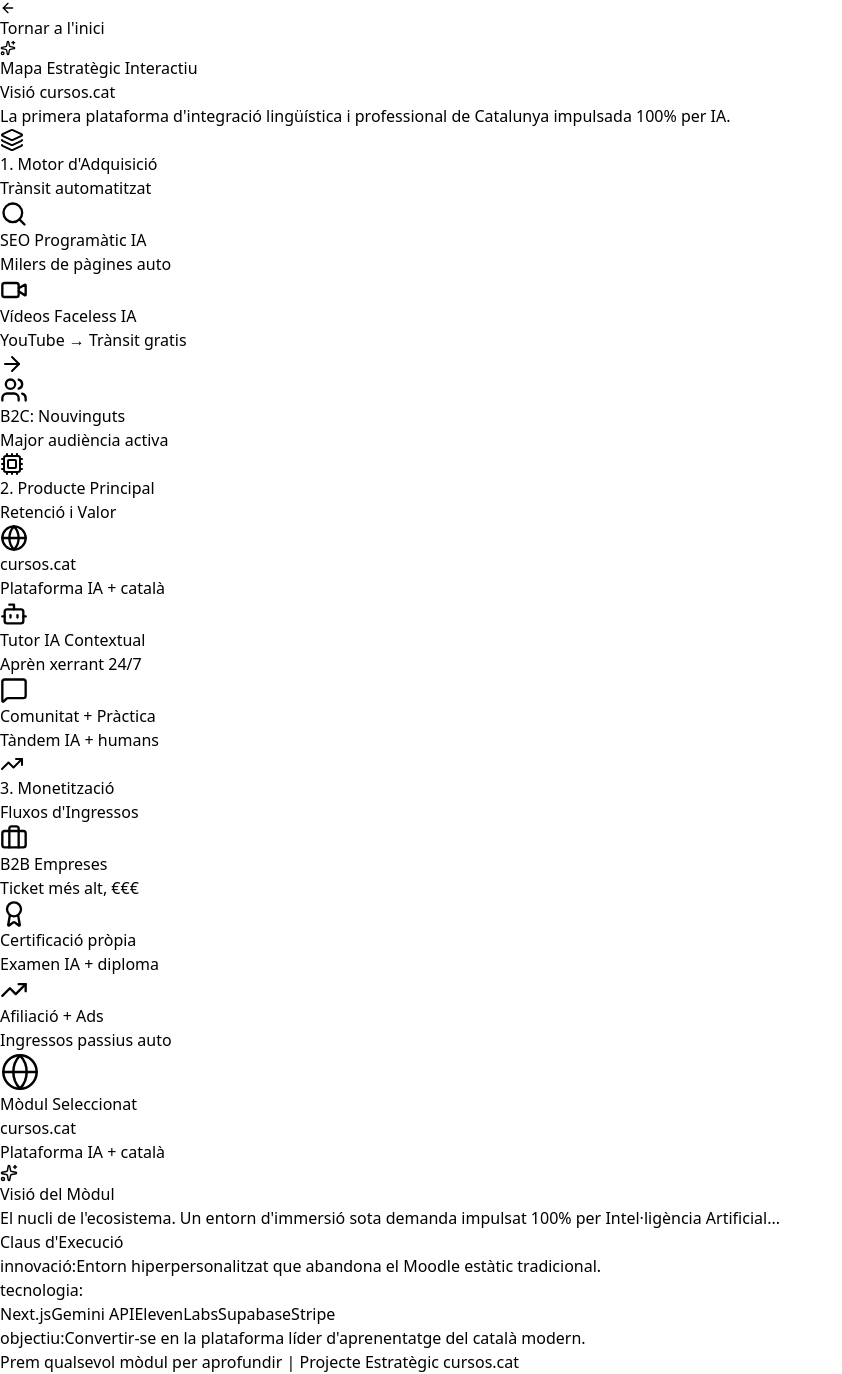
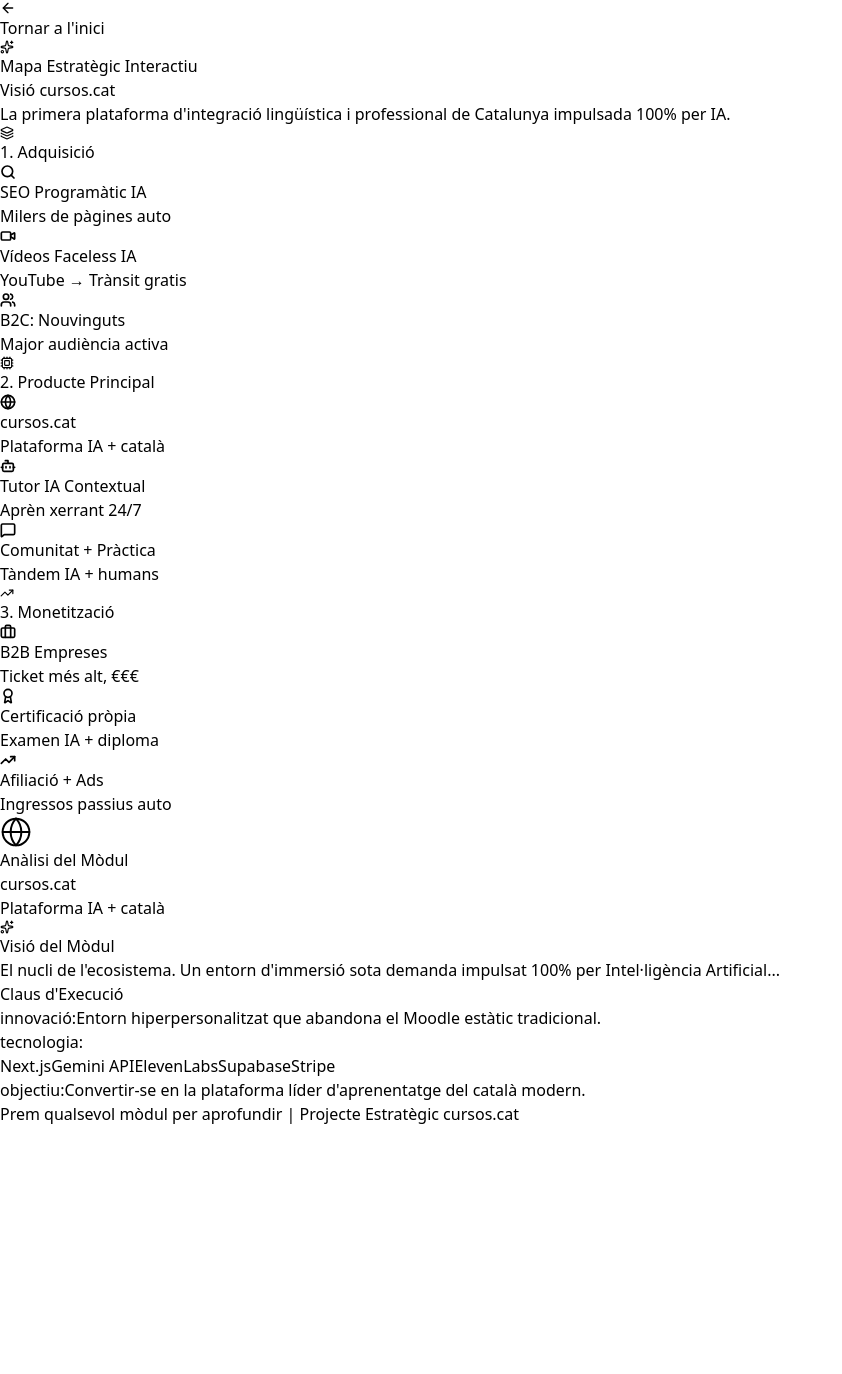
Before and after one commit to vosko03/cursos, a React (Vite) app: page /dash in a window 1280 px wide. Shown: the whole page, without its empty margins (0-842 px from the left). After the commit the page ends 1126 px from the top, so only its background shows below. Built offline with nearby package versions, Linux system fonts and the light colour scheme.

Commit message:
refactor: separar páginas en múltiples componentes

```diff
--- a/src/pages/Dashboard.jsx
+++ b/src/pages/Dashboard.jsx
@@ -1,4 +1,4 @@
-import React, { useState } from 'react';
+import React, { useState, useRef } from 'react';
 import { Link } from 'react-router-dom';
 import {
   Users, Bot, Search, Video, Briefcase, Award,
@@ -6,29 +6,30 @@ import {
   ArrowRight, Sparkles, ArrowLeft
 } from 'lucide-react';
 
+// Component per a cada node (disseny molt més petit i compacte)
 const StrategyNode = ({ title, subtitle, icon: Icon, color, active, onClick }) => (
   <div
     onClick={onClick}
-    className={`cursor-pointer transition-all duration-300 transform
+    className={`cursor-pointer transition-all duration-200
       ${active
-        ? 'scale-105 ring-2 ring-offset-2 ring-indigo-500 bg-white shadow-md'
-        : 'hover:scale-102 bg-slate-50 hover:bg-white shadow-sm hover:shadow'
+        ? 'ring-1 ring-indigo-500 bg-indigo-50/40 shadow-sm scale-[1.02] z-10 border-indigo-200'
+        : 'hover:bg-slate-100 border-transparent opacity-80 hover:opacity-100'
       }
-      border border-gray-100 rounded-2xl p-5 flex flex-col items-center text-center space-y-3 group relative overflow-hidden`}
+      border rounded-lg p-2 flex items-center gap-2.5 w-full`}
   >
-    <div className={`absolute -right-4 -top-4 w-16 h-16 rounded-full opacity-10 ${color.replace('text-', 'bg-')}`}></div>
-    <div className={`p-4 rounded-full ${color.replace('text-', 'bg-')} text-white shadow-inner group-hover:scale-110 transition-transform duration-300`}>
-      <Icon size={28} strokeWidth={2} />
+    <div className={`p-1.5 rounded-md ${color.replace('text-', 'bg-')} text-white shrink-0`}>
+      <Icon size={16} strokeWidth={2.5} />
     </div>
-    <div className="space-y-1">
-      <h3 className="font-extrabold text-gray-800 text-sm md:text-base leading-tight">{title}</h3>
-      <p className="text-xs font-medium text-gray-500">{subtitle}</p>
+    <div className="text-left overflow-hidden">
+      <h3 className={`font-bold text-xs leading-none truncate ${active ? 'text-indigo-900' : 'text-slate-700'}`}>{title}</h3>
+      <p className="text-[10px] font-medium text-slate-500 truncate mt-0.5">{subtitle}</p>
     </div>
   </div>
 );
 
 const Dashboard = () => {
   const [selectedNode, setSelectedNode] = useState('central');
+  const detailRef = useRef(null);
 
   const nodes = {
     central: {
@@ -69,67 +70,91 @@ const Dashboard = () => {
     }
   };
 
+  // Lògica per gestionar la selecció i fer scroll automàtic en mòbils
+  const handleNodeSelect = (key) => {
+    setSelectedNode(key);
+    // Només fa auto-scroll si estem en una pantalla mòbil (menor a 1024px)
+    if (window.innerWidth < 1024 && detailRef.current) {
+      setTimeout(() => {
+        detailRef.current.scrollIntoView({ behavior: 'smooth', block: 'start' });
+      }, 50);
+    }
+  };
+
   return (
-    <div className="min-h-screen bg-slate-100 p-4 md:p-8 font-sans selection:bg-indigo-200">
+    <div className="min-h-screen bg-slate-50 p-4 md:p-6 lg:p-8 font-sans selection:bg-indigo-200">
       <div className="max-w-6xl mx-auto mb-6">
-        <Link to="/" className="inline-flex items-center text-indigo-600 font-semibold hover:text-indigo-800 transition-colors">
+        <Link to="/" className="inline-flex items-center text-indigo-600 font-semibold hover:text-indigo-800 transition-colors text-sm md:text-base">
           <ArrowLeft size={16} className="mr-2" /> Tornar a l'inici
         </Link>
       </div>
 
-      <header className="max-w-6xl mx-auto mb-10 text-center space-y-3">
-        <div className="inline-flex items-center justify-center space-x-2 bg-indigo-100 text-indigo-800 px-4 py-1.5 rounded-full text-sm font-bold mb-2">
-          <Sparkles size={16} />
+      {/* Header */}
+      <header className="max-w-6xl mx-auto mb-6 md:mb-8 text-center md:text-left">
+        <div className="inline-flex items-center justify-center space-x-2 bg-indigo-100 text-indigo-800 px-3 py-1 rounded-full text-[10px] md:text-xs font-bold mb-2 md:mb-3">
+          <Sparkles size={14} />
           <span>Mapa Estratègic Interactiu</span>
         </div>
-        <h1 className="text-4xl md:text-5xl font-extrabold text-slate-900 tracking-tight">
+        <h1 className="text-2xl md:text-3xl font-extrabold text-slate-900 tracking-tight">
           Visió <span className="text-indigo-600">cursos.cat</span>
         </h1>
-        <p className="text-slate-600 max-w-2xl mx-auto text-lg">
+        <p className="text-slate-500 text-sm md:text-base mt-2 max-w-2xl">
           La primera plataforma d'integració lingüística i professional de Catalunya impulsada 100% per IA.
         </p>
       </header>
 
-      <div className="max-w-7xl mx-auto grid grid-cols-1 lg:grid-cols-3 gap-6 lg:gap-10">
-        <div className="space-y-4">
-          <div className="flex items-center gap-2 mb-6 border-b-2 border-slate-200 pb-2">
-            <div className="p-2 bg-slate-200 rounded-lg text-slate-700"><Layers size={24}/></div>
-            <div><h2 className="text-xl font-bold text-slate-800">1. Motor d'Adquisició</h2><p className="text-xs text-slate-500 uppercase font-semibold tracking-wider">Trànsit automatitzat</p></div>
+      {/* Main Layout: Left Sidebar (Small) & Right Detail Panel (Large) */}
+      <div className="max-w-6xl mx-auto flex flex-col lg:flex-row gap-6 lg:gap-8 relative items-start">
+
+        {/* COLUMNA ESQUERRA: Menú de Nodes Compacte (w-72) */}
+        <div className="w-full lg:w-72 xl:w-80 flex flex-col sm:flex-row lg:flex-col gap-4 shrink-0">
+
+          {/* Adquisició */}
+          <div className="bg-white p-3 rounded-xl shadow-sm border border-slate-200 flex-1">
+            <div className="flex items-center gap-1.5 mb-2.5">
+              <Layers size={14} className="text-slate-400"/>
+              <h2 className="text-[11px] font-bold text-slate-600 uppercase tracking-wider">1. Adquisició</h2>
             </div>
-          <StrategyNode {...nodes.seo} active={selectedNode === 'seo'} onClick={() => setSelectedNode('seo')} />
-          <StrategyNode {...nodes.videos} active={selectedNode === 'videos'} onClick={() => setSelectedNode('videos')} />
-          <div className="flex justify-center py-2 opacity-50"><ArrowRight size={24} className="transform rotate-90 lg:rotate-0 text-slate-400" /></div>
-          <StrategyNode {...nodes.inmigrantes} active={selectedNode === 'inmigrantes'} onClick={() => setSelectedNode('inmigrantes')} />
-        </div>
-
-        <div className="space-y-4 lg:pt-0 pt-8">
-          <div className="flex items-center gap-2 mb-6 border-b-2 border-indigo-200 pb-2">
-            <div className="p-2 bg-indigo-100 rounded-lg text-indigo-700"><Cpu size={24}/></div>
-            <div><h2 className="text-xl font-bold text-indigo-900">2. Producte Principal</h2><p className="text-xs text-indigo-500 uppercase font-semibold tracking-wider">Retenció i Valor</p></div>
-          </div>
-          <div className="bg-gradient-to-b from-indigo-50 to-white p-2 rounded-3xl border border-indigo-100 shadow-xl relative">
-            <div className="absolute inset-0 bg-indigo-400 blur-3xl opacity-10 rounded-full"></div>
-            <StrategyNode {...nodes.central} active={selectedNode === 'central'} onClick={() => setSelectedNode('central')} />
-            <div className="grid grid-cols-2 gap-2 mt-2">
-              <StrategyNode {...nodes.tutor} active={selectedNode === 'tutor'} onClick={() => setSelectedNode('tutor')} />
-              <StrategyNode {...nodes.comunidad} active={selectedNode === 'comunidad'} onClick={() => setSelectedNode('comunidad')} />
-            </div>
+            <div className="flex flex-col gap-1.5">
+              <StrategyNode {...nodes.seo} active={selectedNode === 'seo'} onClick={() => handleNodeSelect('seo')} />
+              <StrategyNode {...nodes.videos} active={selectedNode === 'videos'} onClick={() => handleNodeSelect('videos')} />
+              <StrategyNode {...nodes.inmigrantes} active={selectedNode === 'inmigrantes'} onClick={() => handleNodeSelect('inmigrantes')} />
             </div>
           </div>
 
-        <div className="space-y-4 lg:pt-0 pt-8">
-          <div className="flex items-center gap-2 mb-6 border-b-2 border-slate-200 pb-2">
-            <div className="p-2 bg-slate-200 rounded-lg text-slate-700"><TrendingUp size={24}/></div>
-            <div><h2 className="text-xl font-bold text-slate-800">3. Monetització</h2><p className="text-xs text-slate-500 uppercase font-semibold tracking-wider">Fluxos d'Ingressos</p></div>
+          {/* Producte Principal */}
+          <div className="bg-gradient-to-br from-indigo-50/50 to-white p-3 rounded-xl shadow-sm border border-indigo-100 flex-1 relative overflow-hidden">
+            <div className="absolute -right-8 -top-8 w-24 h-24 bg-indigo-100 rounded-full blur-2xl opacity-60 pointer-events-none"></div>
+            <div className="flex items-center gap-1.5 mb-2.5 relative z-10">
+              <Cpu size={14} className="text-indigo-500"/>
+              <h2 className="text-[11px] font-bold text-indigo-800 uppercase tracking-wider">2. Producte Principal</h2>
             </div>
-          <StrategyNode {...nodes.b2b} active={selectedNode === 'b2b'} onClick={() => setSelectedNode('b2b')} />
-          <StrategyNode {...nodes.certificacion} active={selectedNode === 'certificacion'} onClick={() => setSelectedNode('certificacion')} />
-          <StrategyNode {...nodes.afiliacion} active={selectedNode === 'afiliacion'} onClick={() => setSelectedNode('afiliacion')} />
+            <div className="flex flex-col gap-1.5 relative z-10">
+              <StrategyNode {...nodes.central} active={selectedNode === 'central'} onClick={() => handleNodeSelect('central')} />
+              <StrategyNode {...nodes.tutor} active={selectedNode === 'tutor'} onClick={() => handleNodeSelect('tutor')} />
+              <StrategyNode {...nodes.comunidad} active={selectedNode === 'comunidad'} onClick={() => handleNodeSelect('comunidad')} />
             </div>
           </div>
 
-      <div className="max-w-7xl mx-auto mt-12 mb-8">
-        <div className={`bg-white p-6 md:p-8 rounded-3xl shadow-2xl border-t-4 transition-colors duration-500 ${
+          {/* Monetització */}
+          <div className="bg-white p-3 rounded-xl shadow-sm border border-slate-200 flex-1">
+            <div className="flex items-center gap-1.5 mb-2.5">
+              <TrendingUp size={14} className="text-slate-400"/>
+              <h2 className="text-[11px] font-bold text-slate-600 uppercase tracking-wider">3. Monetització</h2>
+            </div>
+            <div className="flex flex-col gap-1.5">
+              <StrategyNode {...nodes.b2b} active={selectedNode === 'b2b'} onClick={() => handleNodeSelect('b2b')} />
+              <StrategyNode {...nodes.certificacion} active={selectedNode === 'certificacion'} onClick={() => handleNodeSelect('certificacion')} />
+              <StrategyNode {...nodes.afiliacion} active={selectedNode === 'afiliacion'} onClick={() => handleNodeSelect('afiliacion')} />
+            </div>
+          </div>
+
+        </div>
+
+        {/* COLUMNA DRETA: Panell de Detall Ampli (Sticky en Desktop) */}
+        <div className="w-full lg:flex-1" ref={detailRef}>
+          <div className="sticky top-6">
+            <div className={`bg-white p-5 md:p-8 rounded-2xl shadow-xl border-t-4 transition-colors duration-500 min-h-[450px] ${
               nodes[selectedNode].color.includes('indigo') ? 'border-t-indigo-500' :
               nodes[selectedNode].color.includes('blue') ? 'border-t-blue-500' :
               nodes[selectedNode].color.includes('amber') ? 'border-t-amber-500' :
@@ -139,36 +164,53 @@ const Dashboard = () => {
               nodes[selectedNode].color.includes('pink') ? 'border-t-pink-500' :
               'border-t-orange-500'
             }`}>
-          <div className="flex flex-col md:flex-row items-start md:items-center gap-6 mb-8 border-b pb-6">
-            <div className={`p-5 rounded-2xl ${nodes[selectedNode].color.replace('text-', 'bg-')} text-white shadow-lg`}>
-              {React.createElement(nodes[selectedNode].icon, { size: 40, strokeWidth: 1.5 })}
+
+              <div className="flex flex-col sm:flex-row items-start sm:items-center gap-4 mb-6 border-b pb-5">
+                <div className={`p-3.5 rounded-xl ${nodes[selectedNode].color.replace('text-', 'bg-')} text-white shadow-md shrink-0`}>
+                  {React.createElement(nodes[selectedNode].icon, { size: 32, strokeWidth: 1.5 })}
                 </div>
                 <div>
-              <p className="text-sm font-bold text-slate-400 uppercase tracking-wider mb-1">Mòdul Seleccionat</p>
-              <h2 className="text-3xl font-extrabold text-slate-800 tracking-tight">{nodes[selectedNode].title}</h2>
-              <p className={`text-lg font-medium mt-1 ${nodes[selectedNode].color.replace('bg-', 'text-').replace('-500', '-600')}`}>
+                  <p className="text-[10px] font-bold text-slate-400 uppercase tracking-wider mb-0.5">Anàlisi del Mòdul</p>
+                  <h2 className="text-xl md:text-2xl font-extrabold text-slate-800 tracking-tight leading-tight">
+                    {nodes[selectedNode].title}
+                  </h2>
+                  <p className={`text-sm md:text-base font-semibold mt-0.5 ${nodes[selectedNode].color.replace('bg-', 'text-').replace('-500', '-600')}`}>
                     {nodes[selectedNode].subtitle}
                   </p>
                 </div>
               </div>
-          <div className="grid md:grid-cols-5 gap-8">
-            <div className="md:col-span-2 space-y-4">
-              <h4 className="font-bold text-slate-800 text-lg flex items-center gap-2">
-                <Sparkles size={18} className="text-amber-500" /> Visió del Mòdul
+
+              <div className="space-y-6">
+                {/* Main Description */}
+                <div>
+                  <h4 className="font-bold text-slate-800 text-sm flex items-center gap-1.5 mb-2">
+                    <Sparkles size={14} className="text-amber-500" />
+                    Visió del Mòdul
                   </h4>
-              <p className="text-slate-600 leading-relaxed text-lg">{nodes[selectedNode].content.descripció}</p>
+                  <p className="text-slate-600 leading-relaxed text-sm md:text-base">
+                    {nodes[selectedNode].content.descripció}
+                  </p>
                 </div>
-            <div className="md:col-span-3 bg-slate-50 p-6 rounded-2xl border border-slate-100">
-              <h4 className="font-bold text-slate-800 text-lg mb-4">Claus d'Execució</h4>
-              <ul className="space-y-4">
+
+                {/* Tech / Automation Details */}
+                <div className="bg-slate-50 p-4 md:p-5 rounded-xl border border-slate-100">
+                  <h4 className="font-bold text-slate-800 text-sm mb-3 border-b border-slate-200 pb-2">Claus d'Execució</h4>
+                  <ul className="space-y-3">
                     {Object.entries(nodes[selectedNode].content).map(([key, value]) => {
                       if (key.toLowerCase() === 'descripció') return null;
+
                       return (
-                    <li key={key} className="flex flex-col sm:flex-row gap-2 sm:gap-4 border-b border-slate-200 pb-3 last:border-0 last:pb-0">
-                      <span className="capitalize font-bold text-slate-700 min-w-[140px] text-sm mt-0.5">{key.replace(/_/g, ' ')}:</span>
-                      <span className="text-slate-600 font-medium">
+                        <li key={key} className="flex flex-col sm:flex-row sm:items-baseline gap-1 sm:gap-3">
+                          <span className="capitalize font-bold text-slate-700 text-xs sm:w-32 shrink-0">
+                            {key.replace(/_/g, ' ')}:
+                          </span>
+                          <span className="text-slate-600 font-medium text-xs md:text-sm">
                             {Array.isArray(value)
-                          ? <div className="flex flex-wrap gap-2">{value.map(tag => (<span key={tag} className="bg-white border border-slate-200 px-2 py-1 rounded-md text-xs font-bold text-slate-700 shadow-sm">{tag}</span>))}</div>
+                              ? <div className="flex flex-wrap gap-1.5">
+                                  {value.map(tag => (
+                                    <span key={tag} className="bg-white border border-slate-200 px-2 py-0.5 rounded text-[10px] md:text-xs font-bold text-slate-700 shadow-sm">{tag}</span>
+                                  ))}
+                                </div>
                               : value}
                           </span>
                         </li>
@@ -177,9 +219,16 @@ const Dashboard = () => {
                   </ul>
                 </div>
               </div>
+
             </div>
           </div>
-      <footer className="text-center text-slate-400 text-sm font-medium pb-8">Prem qualsevol mòdul per aprofundir | Projecte Estratègic cursos.cat</footer>
+        </div>
+
+      </div>
+
+      <footer className="max-w-6xl mx-auto mt-10 text-center text-slate-400 text-xs font-medium pb-4">
+        Prem qualsevol mòdul per aprofundir | Projecte Estratègic cursos.cat
+      </footer>
     </div>
   );
 };
```
Lines whose indentation alone changed are shown as unchanged.
